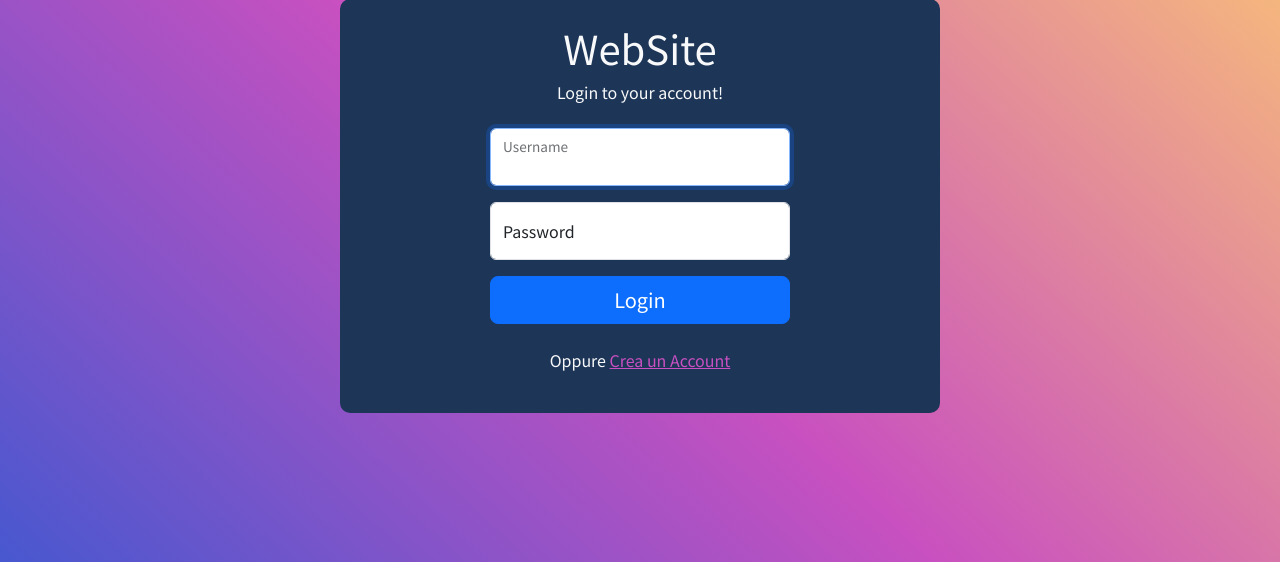
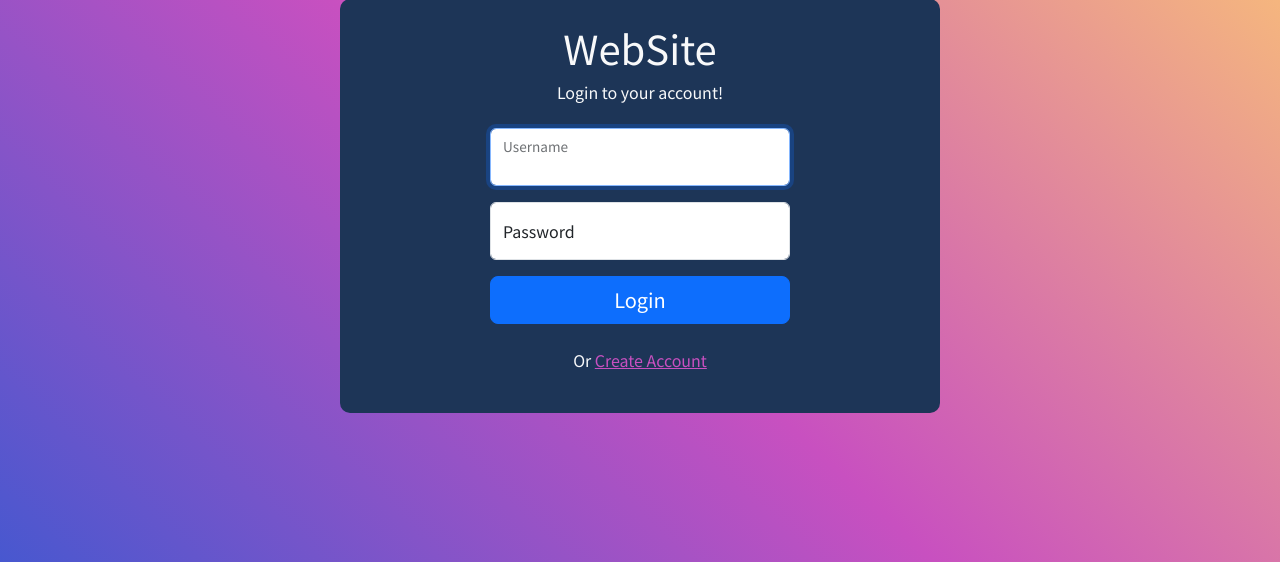
Before and after one commit to StefaniaP93/SocialSite, a Django app: page /accounts/login/ in a window 1280 px wide. Shown: the part 194-756 px from the top of the page. Run offline with Django 4.2, Linux system fonts and the light colour scheme; some libraries are stand-ins or nearby versions.

Commit message:
Update login.html

```diff
--- a/src/templates/registration/login.html
+++ b/src/templates/registration/login.html
@@ -32,7 +32,7 @@
   </form>
 
   <p class="text-light mt-4">
-    Oppure <a href="{% url 'django_registration_register' %}" class="auth-link">Crea un Account</a>
+    Or <a href="{% url 'django_registration_register' %}" class="auth-link">Create Account</a>
   </p>
 </div>
 {% endblock %}
```
